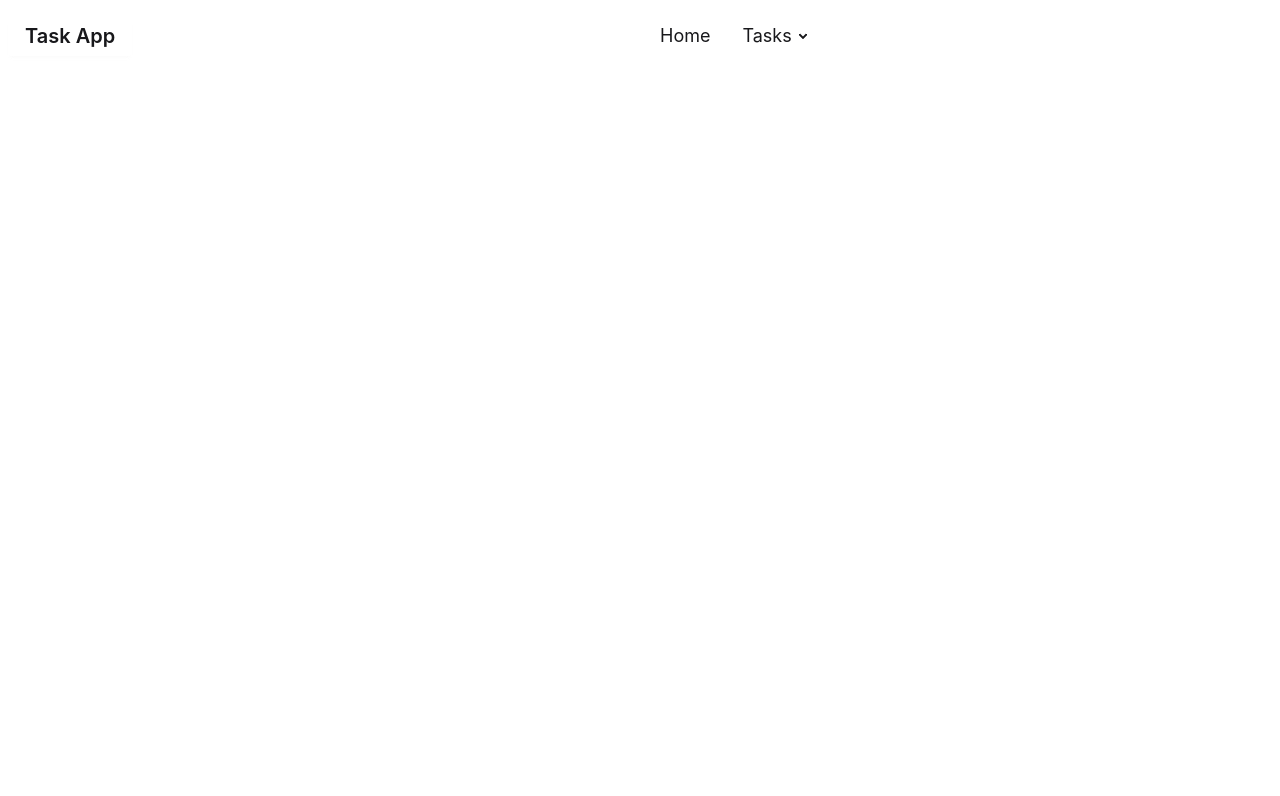
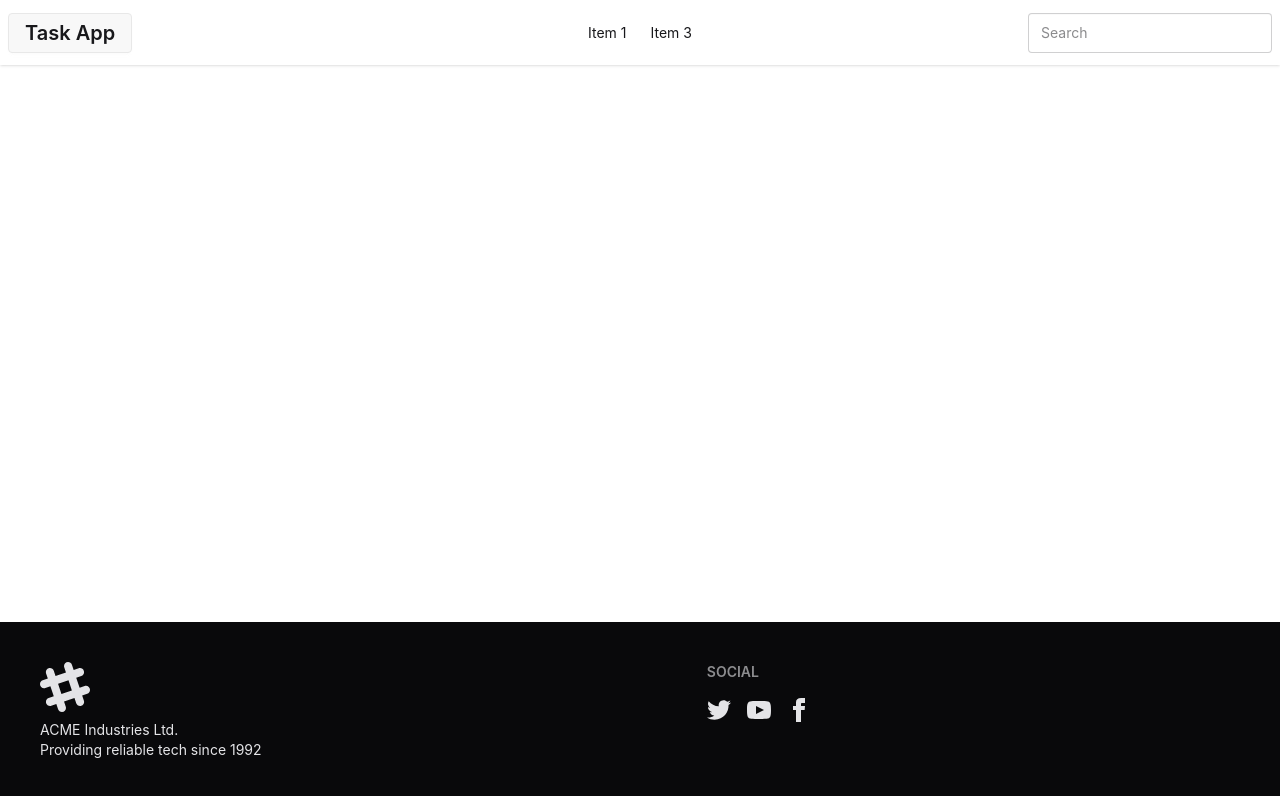
Before and after one commit to vixello/Java-Task-App-Frontend, an Angular app: page / in a window 1280 px wide. Shown: the top 796 px of the page. Built offline with nearby package versions, Linux system fonts and the light colour scheme.

Commit message:
Added footer and some navbar changes

```diff
--- a/src/app/app.html
+++ b/src/app/app.html
@@ -1,10 +1,11 @@
 <div class="flex flex-col min-h-screen">
+
   <taskapp-navbar></taskapp-navbar>
-  <div class="container mx-auto py-7 grow h-full"></div>
-  <div class="mx-5">
+
+  <div class="container mx-auto py-7 grow h-full">
     <router-outlet></router-outlet>
   </div>
 
+  <taskapp-footer></taskapp-footer>
+
 </div>
-
-<!-- <taskapp-footer></taskapp-footer> -->
--- a/src/app/layout/footer/footer.html
+++ b/src/app/layout/footer/footer.html
@@ -1 +1,58 @@
-<p>footer works!</p>
+<footer class="footer sm:footer-horizontal bg-neutral text-neutral-content p-10">
+  <aside>
+    <svg
+      width="50"
+      height="50"
+      viewBox="0 0 24 24"
+      xmlns="http://www.w3.org/2000/svg"
+      fill-rule="evenodd"
+      clip-rule="evenodd"
+      class="fill-current">
+      <path
+        d="M22.672 15.226l-2.432.811.841 2.515c.33 1.019-.209 2.127-1.23 2.456-1.15.325-2.148-.321-2.463-1.226l-.84-2.518-5.013 1.677.84 2.517c.391 1.203-.434 2.542-1.831 2.542-.88 0-1.601-.564-1.86-1.314l-.842-2.516-2.431.809c-1.135.328-2.145-.317-2.463-1.229-.329-1.018.211-2.127 1.231-2.456l2.432-.809-1.621-4.823-2.432.808c-1.355.384-2.558-.59-2.558-1.839 0-.817.509-1.582 1.327-1.846l2.433-.809-.842-2.515c-.33-1.02.211-2.129 1.232-2.458 1.02-.329 2.13.209 2.461 1.229l.842 2.515 5.011-1.677-.839-2.517c-.403-1.238.484-2.553 1.843-2.553.819 0 1.585.509 1.85 1.326l.841 2.517 2.431-.81c1.02-.33 2.131.211 2.461 1.229.332 1.018-.21 2.126-1.23 2.456l-2.433.809 1.622 4.823 2.433-.809c1.242-.401 2.557.484 2.557 1.838 0 .819-.51 1.583-1.328 1.847m-8.992-6.428l-5.01 1.675 1.619 4.828 5.011-1.674-1.62-4.829z"></path>
+    </svg>
+    <p>
+      ACME Industries Ltd.
+      <br />
+      Providing reliable tech since 1992
+    </p>
+  </aside>
+  <nav>
+    <h6 class="footer-title">Social</h6>
+    <div class="grid grid-flow-col gap-4">
+      <a class="link link-hover">
+        <svg
+          xmlns="http://www.w3.org/2000/svg"
+          width="24"
+          height="24"
+          viewBox="0 0 24 24"
+          class="fill-current">
+          <path
+            d="M24 4.557c-.883.392-1.832.656-2.828.775 1.017-.609 1.798-1.574 2.165-2.724-.951.564-2.005.974-3.127 1.195-.897-.957-2.178-1.555-3.594-1.555-3.179 0-5.515 2.966-4.797 6.045-4.091-.205-7.719-2.165-10.148-5.144-1.29 2.213-.669 5.108 1.523 6.574-.806-.026-1.566-.247-2.229-.616-.054 2.281 1.581 4.415 3.949 4.89-.693.188-1.452.232-2.224.084.626 1.956 2.444 3.379 4.6 3.419-2.07 1.623-4.678 2.348-7.29 2.04 2.179 1.397 4.768 2.212 7.548 2.212 9.142 0 14.307-7.721 13.995-14.646.962-.695 1.797-1.562 2.457-2.549z"></path>
+        </svg>
+      </a>
+      <a class="link link-hover">
+        <svg
+          xmlns="http://www.w3.org/2000/svg"
+          width="24"
+          height="24"
+          viewBox="0 0 24 24"
+          class="fill-current">
+          <path
+            d="M19.615 3.184c-3.604-.246-11.631-.245-15.23 0-3.897.266-4.356 2.62-4.385 8.816.029 6.185.484 8.549 4.385 8.816 3.6.245 11.626.246 15.23 0 3.897-.266 4.356-2.62 4.385-8.816-.029-6.185-.484-8.549-4.385-8.816zm-10.615 12.816v-8l8 3.993-8 4.007z"></path>
+        </svg>
+      </a>
+      <a class="link link-hover">
+        <svg
+          xmlns="http://www.w3.org/2000/svg"
+          width="24"
+          height="24"
+          viewBox="0 0 24 24"
+          class="fill-current">
+          <path
+            d="M9 8h-3v4h3v12h5v-12h3.642l.358-4h-4v-1.667c0-.955.192-1.333 1.115-1.333h2.885v-5h-3.808c-3.596 0-5.192 1.583-5.192 4.615v3.385z"></path>
+        </svg>
+      </a>
+    </div>
+  </nav>
+</footer>
--- a/src/app/layout/navbar/navbar.html
+++ b/src/app/layout/navbar/navbar.html
@@ -1,21 +1,16 @@
-<div class="navbar bg-base-100">
-    <div class="navbar-start">
-        <button class="btn btn-ghost !bg-transparent !bg-none !border-transparent text-xl">
-            Task App
-        </button>
-    </div>
+<div class="navbar bg-base-100 shadow-sm">
+  <div class="navbar-start">
+    <a class="btn btn-ghost text-xl">Task App</a>
+  </div>
 
-    <div class="navbar-center flex">
-        <div class="menu menu-sm sm:menu-lg menu-horizontal px-1">
-            <li><a href="/">Home</a></li>
-            <li>
-                <details #taskMenu>
-                    <summary>Tasks</summary>
-                    <ul class="z-30">
-                        <li><a href="/tasks">All</a></li>
-                    </ul>
-                </details>
-            </li>
-        </div>
-    </div>
+  <div class="navbar-center">
+    <ul class="menu menu-horizontal px-1">
+      <li><a>Item 1</a></li>
+      <li><a>Item 3</a></li>
+    </ul>
+  </div>
+
+  <div class="navbar-end flex gap-2">
+    <input type="text" placeholder="Search" class="input input-bordered w-24 md:w-auto" />
+  </div>
 </div>
```
